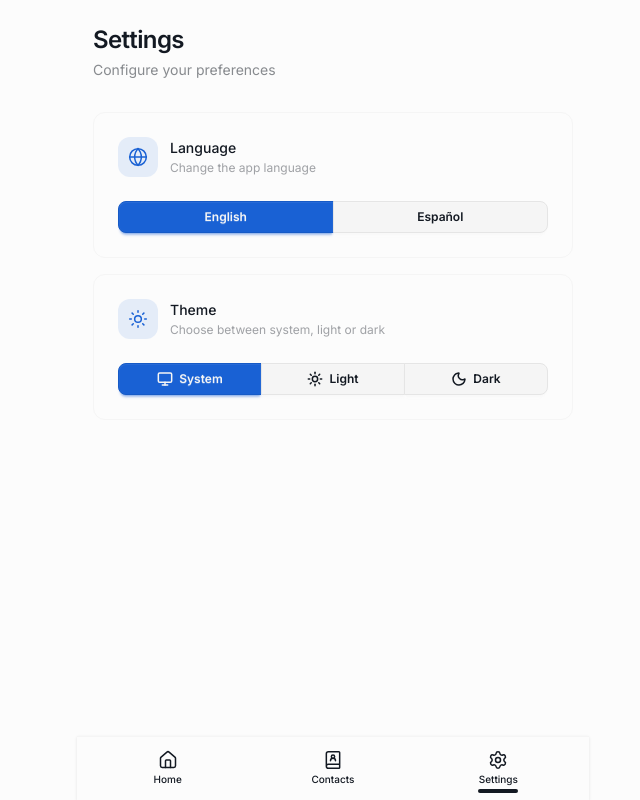
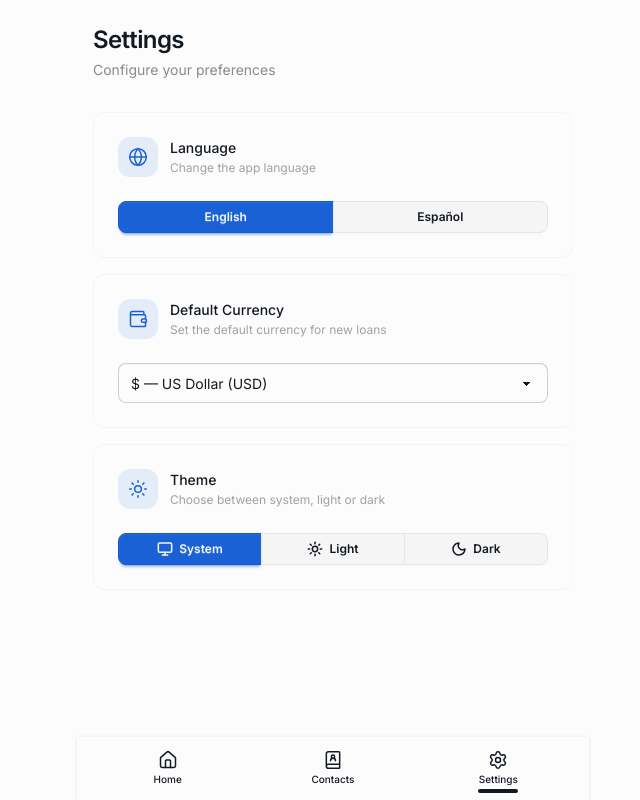
Before and after one commit to rm4xn/loans, a React (Vite) app: page /settings in a window 1280 px wide. Shown: the whole page, without its empty margins (307-947 px from the left). Built offline with nearby package versions, Linux system fonts and the light colour scheme.

Commit message:
added currency selector

```diff
--- a/i18n.js
+++ b/i18n.js
@@ -76,6 +76,8 @@ const resources = {
       'Configure your preferences': 'Configure your preferences',
       'Language': 'Language',
       'Change the app language': 'Change the app language',
+      'Default Currency': 'Default Currency',
+      'Set the default currency for new loans': 'Set the default currency for new loans',
 
       // Logged out
       'Logged out': 'Logged out',
@@ -162,6 +164,8 @@ const resources = {
       'Configure your preferences': 'Configura tus preferencias',
       'Language': 'Idioma',
       'Change the app language': 'Cambiar el idioma de la aplicación',
+      'Default Currency': 'Moneda por Defecto',
+      'Set the default currency for new loans': 'Establecer la moneda por defecto para nuevos préstamos',
 
       // Logged out
       'Logged out': 'Sesión cerrada',
--- a/src/classes/Loan.js
+++ b/src/classes/Loan.js
@@ -1,7 +1,8 @@
 class Loan {
-  constructor(amount, contact, estimatedPaymentDate = null) {
+  constructor(amount, contact, estimatedPaymentDate = null, currency = 'USD') {
     this.amount = amount
     this.contact = contact
+    this.currency = currency
     this.paymentDate = null
     this.estimatedPaymentDate = estimatedPaymentDate
     this.createdAt = new Date()
--- a/src/components/LoanForm.jsx
+++ b/src/components/LoanForm.jsx
@@ -3,6 +3,7 @@ import { useTranslation } from 'react-i18next'
 import { X } from 'lucide-react'
 import Loan from '../classes/Loan'
 import { useStore } from '../store'
+import { CURRENCIES } from '../utils/currency'
 
 export default function LoanForm(props) {
   const { t } = useTranslation()
@@ -14,6 +15,8 @@ export default function LoanForm(props) {
   const filteredContacts = contacts.filter((c) =>
     c.name.toLowerCase().includes(contactSearch.toLowerCase()),
   )
+  const defaultCurrency = useStore((state) => state.defaultCurrency)
+  const [currency, setCurrency] = useState(props.loan?.currency ?? defaultCurrency)
   const [estimatedPaymentDate, setEstimatedPaymentDate] = useState(
     props.loan?.estimatedPaymentDate ?? '',
   )
@@ -25,10 +28,11 @@ export default function LoanForm(props) {
       if (props.loan) {
         updateLoan(props.loan.id, {
           amount,
+          currency,
           estimatedPaymentDate: estimatedPaymentDate,
         })
       } else {
-        const loan = new Loan(amount, contact, estimatedPaymentDate)
+        const loan = new Loan(amount, contact, estimatedPaymentDate, currency)
         addLoan(loan)
       }
       props.onClose()
@@ -104,10 +108,11 @@ export default function LoanForm(props) {
           )}
 
           <fieldset className="fieldset">
-            <legend className="fieldset-legend">{t('Amount ($)')}</legend>
+            <legend className="fieldset-legend">{t('Amount')}</legend>
+            <div className="join w-full">
               <input
                 type="number"
-              className="input w-full"
+                className="input join-item flex-1"
                 placeholder="0.00"
                 min="0"
                 step="0.01"
@@ -116,6 +121,18 @@ export default function LoanForm(props) {
                 autoFocus={isEditing}
                 required
               />
+              <select
+                className="select join-item w-28"
+                value={currency}
+                onChange={(e) => setCurrency(e.target.value)}
+              >
+                {CURRENCIES.map((c) => (
+                  <option key={c.code} value={c.code}>
+                    {c.code}
+                  </option>
+                ))}
+              </select>
+            </div>
           </fieldset>
 
           <fieldset className="fieldset">
--- a/src/pages/Home.jsx
+++ b/src/pages/Home.jsx
@@ -3,6 +3,7 @@ import { Plus, Wallet } from 'lucide-react'
 import { useTranslation } from 'react-i18next'
 import { useStore } from '../store'
 import { formatDate, formatDue } from '../utils/date'
+import { getCurrencySymbol } from '../utils/currency'
 import LoanForm from '../components/LoanForm'
 
 function Home() {
@@ -115,7 +116,7 @@ function Home() {
                       (isPaid ? 'text-base-content/30' : 'text-base-content')
                     }
                   >
-                    ${Number(loan.amount).toLocaleString()}
+                    {getCurrencySymbol(loan.currency)}{Number(loan.amount).toLocaleString()}
                   </span>
                   {loan.estimatedPaymentDate && !isPaid ? (
                     <div className="mt-0.5 text-[11px] text-base-content/40">
--- a/src/pages/Loan.jsx
+++ b/src/pages/Loan.jsx
@@ -3,6 +3,7 @@ import { useTranslation } from 'react-i18next'
 import { ArrowLeft, Calendar, Clock, Pencil, Trash2 } from 'lucide-react'
 import { WhatsApp } from '@ridemountainpig/svgl-react'
 import { useStore } from '../store'
+import { getCurrencySymbol } from '../utils/currency'
 import LoanForm from '../components/LoanForm'
 
 function Loan() {
@@ -79,7 +80,7 @@ function Loan() {
           {t('Loan amount')}
         </p>
         <p className="text-4xl font-bold tracking-tight text-base-content mb-6">
-          ${Number(loan.amount).toLocaleString()}
+          {getCurrencySymbol(loan.currency)}{Number(loan.amount).toLocaleString()}
         </p>
 
         <div className="grid grid-cols-2 gap-4 pt-5 border-t border-base-200/50">
--- a/src/pages/Settings.jsx
+++ b/src/pages/Settings.jsx
@@ -1,6 +1,7 @@
 import { useTranslation } from 'react-i18next'
 import { useStore } from '../store'
-import { Globe, Sun, Moon, Monitor } from 'lucide-react'
+import { Globe, Sun, Moon, Monitor, Wallet } from 'lucide-react'
+import { CURRENCIES } from '../utils/currency'
 
 const LANGUAGES = [
   { code: 'en', label: 'English' },
@@ -17,6 +18,8 @@ function Settings() {
   const { t } = useTranslation()
   const language = useStore((state) => state.language)
   const setLanguage = useStore((state) => state.setLanguage)
+  const defaultCurrency = useStore((state) => state.defaultCurrency)
+  const setDefaultCurrency = useStore((state) => state.setDefaultCurrency)
   const theme = useStore((state) => state.theme)
   const setTheme = useStore((state) => state.setTheme)
 
@@ -62,6 +65,34 @@ function Settings() {
         </div>
       </div>
 
+      <div className="card card-border bg-base-100 mb-4">
+        <div className="card-body">
+          <div className="flex items-center gap-3 mb-4">
+            <div className="flex size-10 shrink-0 items-center justify-center rounded-xl bg-primary/10">
+              <Wallet className="size-5 text-primary" />
+            </div>
+            <div className="min-w-0 flex-1">
+              <p className="text-sm font-medium">{t('Default Currency')}</p>
+              <p className="text-xs text-base-content/40 mt-0.5">
+                {t('Set the default currency for new loans')}
+              </p>
+            </div>
+          </div>
+
+          <select
+            className="select w-full"
+            value={defaultCurrency}
+            onChange={(e) => setDefaultCurrency(e.target.value)}
+          >
+            {CURRENCIES.map((c) => (
+              <option key={c.code} value={c.code}>
+                {c.symbol} — {c.label} ({c.code})
+              </option>
+            ))}
+          </select>
+        </div>
+      </div>
+
       <div className="card card-border bg-base-100">
         <div className="card-body">
           <div className="flex items-center gap-3 mb-4">
--- a/src/store.js
+++ b/src/store.js
@@ -65,6 +65,8 @@ const store = (set) => ({
       i18n.changeLanguage(lang)
       return { language: lang }
     }),
+  defaultCurrency: 'USD',
+  setDefaultCurrency: (currency) => set({ defaultCurrency: currency }),
   theme: 'system',
   setTheme: (theme) =>
     set(() => {
--- /dev/null
+++ b/src/utils/currency.js
@@ -0,0 +1,22 @@
+const CURRENCIES = [
+  { code: 'USD', symbol: '$', label: 'US Dollar' },
+  { code: 'PEN', symbol: 'S/', label: 'Peruvian Nuevo Sol' },
+  { code: 'EUR', symbol: '€', label: 'Euro' },
+  { code: 'GBP', symbol: '£', label: 'British Pound' },
+  { code: 'JPY', symbol: '¥', label: 'Japanese Yen' },
+  { code: 'CNY', symbol: '¥', label: 'Chinese Yuan' },
+  { code: 'MXN', symbol: 'MX$', label: 'Mexican Peso' },
+  { code: 'BRL', symbol: 'R$', label: 'Brazilian Real' },
+  { code: 'ARS', symbol: 'AR$', label: 'Argentine Peso' },
+  { code: 'CAD', symbol: 'CA$', label: 'Canadian Dollar' },
+  { code: 'AUD', symbol: 'A$', label: 'Australian Dollar' },
+  { code: 'CHF', symbol: 'CHF', label: 'Swiss Franc' },
+  { code: 'INR', symbol: '₹', label: 'Indian Rupee' },
+  { code: 'KRW', symbol: '₩', label: 'South Korean Won' },
+]
+
+function getCurrencySymbol(code) {
+  return CURRENCIES.find((c) => c.code === code)?.symbol ?? '$'
+}
+
+export { CURRENCIES, getCurrencySymbol }
```
Lines whose indentation alone changed are shown as unchanged.
